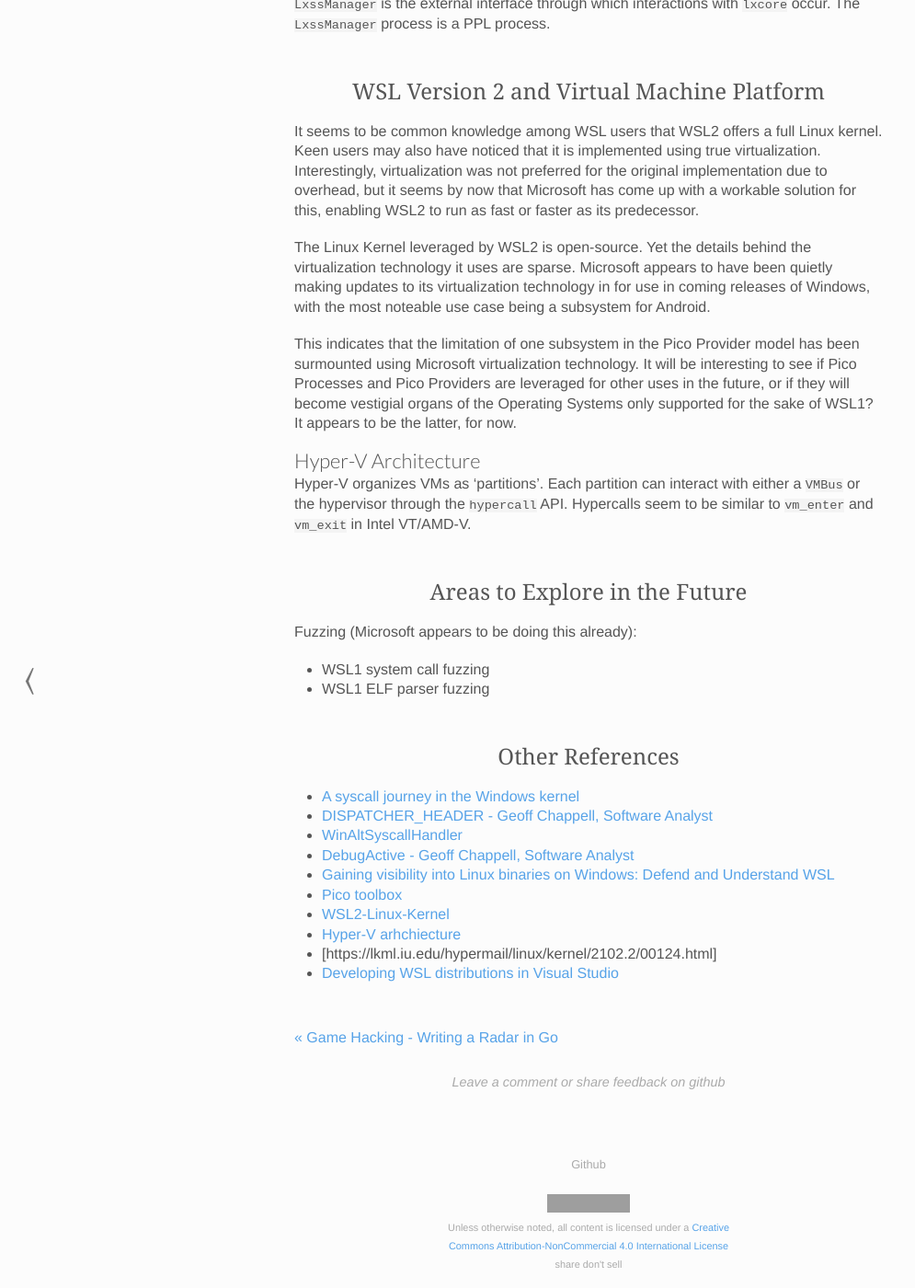
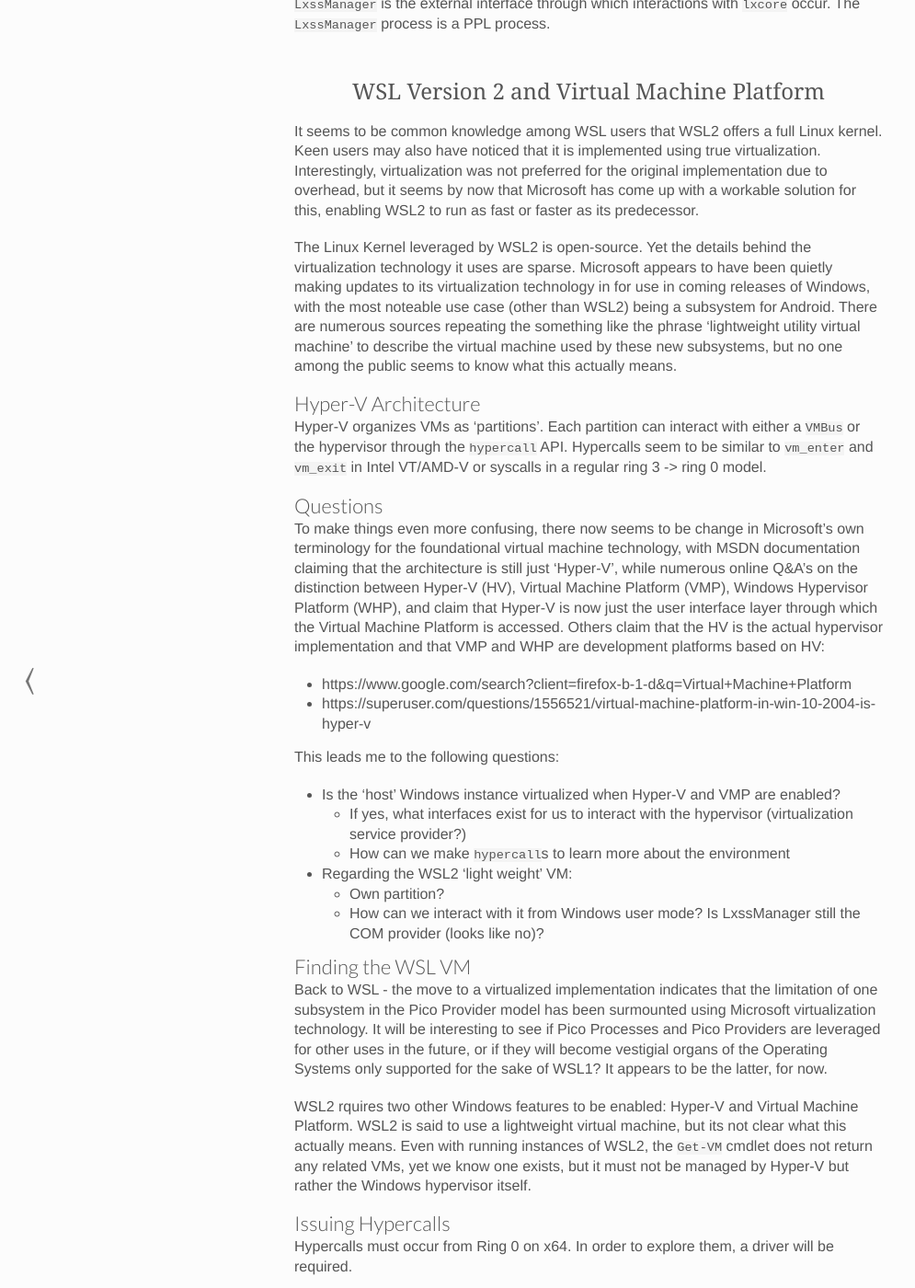
Before and after one commit to joshfinley/joshfinley.github.io, a Jekyll site: the page built from _posts/2022-05-16-wsl-internals.md, in a window 1280 px wide and 1400 px high, scrolled down 3527 px. Shown: the whole window at 92% size, without its empty margins (0-995 px from the left). Built offline with Jekyll 4.4.1, drawn with Linux system fonts in a browser that asks for light colours; some of the changed text lies outside the part shown; grey boxes are pictures that could not be loaded.

Commit message:
edit post

```diff
--- a/_posts/2022-05-16-wsl-internals.md
+++ b/_posts/2022-05-16-wsl-internals.md
@@ -141,13 +141,38 @@
 
 It seems to be common knowledge among WSL users that WSL2 offers a full Linux kernel. Keen users may also have noticed that it is implemented using true virtualization. Interestingly, virtualization was not preferred for the original implementation due to overhead, but it seems by now that Microsoft has come up with a workable solution for this, enabling WSL2 to run as fast or faster as its predecessor.
 
-The Linux Kernel leveraged by WSL2 is open-source. Yet the details behind the virtualization technology it uses are sparse. Microsoft appears to have been quietly making updates to its virtualization technology in for use in coming releases of Windows, with the most noteable use case being a subsystem for Android.
-
-This indicates that the limitation of one subsystem in the Pico Provider model has been surmounted using Microsoft virtualization technology. It will be interesting to see if Pico Processes and Pico Providers are leveraged for other uses in the future, or if they will become vestigial organs of the Operating Systems only supported for the sake of WSL1? It appears to be the latter, for now.
+The Linux Kernel leveraged by WSL2 is open-source. Yet the details behind the virtualization technology it uses are sparse. Microsoft appears to have been quietly making updates to its virtualization technology in for use in coming releases of Windows, with the most noteable use case (other than WSL2) being a subsystem for Android. There are numerous sources repeating the something like the phrase 'lightweight utility virtual machine' to describe the virtual machine used by these new subsystems, but no one among the public seems to know what this actually means.
 
 ### Hyper-V Architecture
 
-Hyper-V organizes VMs as 'partitions'. Each partition can interact with either a `VMBus` or the hypervisor through the `hypercall` API. Hypercalls seem to be similar to `vm_enter` and `vm_exit` in Intel VT/AMD-V.
+Hyper-V organizes VMs as 'partitions'. Each partition can interact with either a `VMBus` or the hypervisor through the `hypercall` API. Hypercalls seem to be similar to `vm_enter` and `vm_exit` in Intel VT/AMD-V or syscalls in a regular ring 3 -> ring 0 model.
+
+### Questions
+
+To make things even more confusing, there now seems to be change in Microsoft's own terminology for the foundational virtual machine technology, with MSDN documentation claiming that the architecture is still just 'Hyper-V', while numerous online Q&A's on the distinction between Hyper-V (HV), Virtual Machine Platform (VMP), Windows Hypervisor Platform (WHP), and claim that Hyper-V is now just the user interface layer through which the Virtual Machine Platform is accessed. Others claim that the HV is the actual hypervisor implementation and that VMP and WHP are development platforms based on HV:
+
+- https://www.google.com/search?client=firefox-b-1-d&q=Virtual+Machine+Platform
+- https://superuser.com/questions/1556521/virtual-machine-platform-in-win-10-2004-is-hyper-v
+
+This leads me to the following questions:
+
+- Is the 'host' Windows instance virtualized when Hyper-V and VMP are enabled?
+  - If yes, what interfaces exist for us to interact with the hypervisor (virtualization service provider?)
+  - How can we make `hypercall`s to learn more about the environment
+- Regarding the WSL2 'light weight' VM:
+  - Own partition?
+  - How can we interact with it from Windows user mode? Is LxssManager still the COM provider (looks like no)?
+
+
+### Finding the WSL VM
+
+Back to WSL - the move to a virtualized implementation indicates that the limitation of one subsystem in the Pico Provider model has been surmounted using Microsoft virtualization technology. It will be interesting to see if Pico Processes and Pico Providers are leveraged for other uses in the future, or if they will become vestigial organs of the Operating Systems only supported for the sake of WSL1? It appears to be the latter, for now.
+
+WSL2 rquires two other Windows features to be enabled: Hyper-V and Virtual Machine Platform. WSL2 is said to use a lightweight virtual machine, but its not clear what this actually means. Even with running instances of WSL2, the `Get-VM` cmdlet does not return any related VMs, yet we know one exists, but it must not be managed by Hyper-V but rather the Windows hypervisor itself.
+
+### Issuing Hypercalls
+
+Hypercalls must occur from Ring 0 on x64. In order to explore them, a driver will be required.
 
 ## Areas to Explore in the Future
 
@@ -166,5 +191,8 @@
 - [Pico toolbox](https://github.com/thinkcz/pico-toolbox)
 - [WSL2-Linux-Kernel](https://github.com/microsoft/WSL2-Linux-Kernel)
 - [Hyper-V arhchiecture](https://docs.microsoft.com/en-us/virtualization/hyper-v-on-windows/reference/hyper-v-architecture)
-- [https://lkml.iu.edu/hypermail/linux/kernel/2102.2/00124.html]
+- [Enabling Linux Root Partition](https://lkml.iu.edu/hypermail/linux/kernel/2102.2/00124.html)
 - [Developing WSL distributions in Visual Studio](https://devblogs.microsoft.com/commandline/build-and-debug-c-with-wsl-2-distributions-and-visual-studio-2022/)
+- [Windows Sandbox blog](https://techcommunity.microsoft.com/t5/windows-kernel-internals-blog/windows-sandbox/ba-p/301849)
+- [Blog explaining HV](https://www.acronis.com/en-us/blog/posts/hyper-v-authoritative-guide/)
+- [Hypercall Fuzzing](https://github.com/FSecureLABS/ViridianFuzzer)
```
